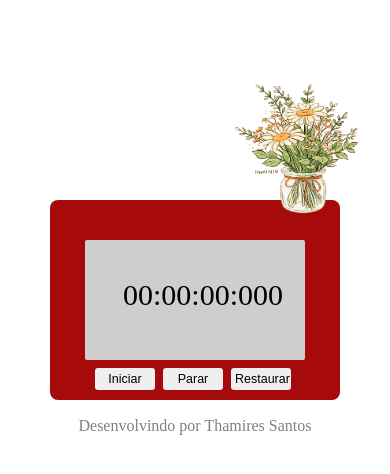
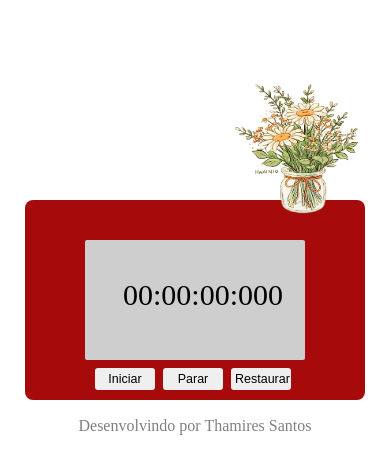
Before and after one commit to thamiresantos/cronometro, a plain HTML site: page index.html in a window 390 px wide. Drawn offline with Linux system fonts and the light colour scheme.

Commit message:
Update style.css

```diff
--- a/estilos/style.css
+++ b/estilos/style.css
@@ -90,6 +90,7 @@ img {
     #conteiner {
         width: 340px;
         height: 200px;
+        margin:50px 5px 50px 5px;
     }
 
     #form--principal {
```
